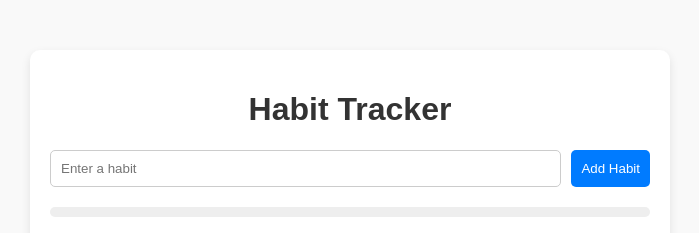
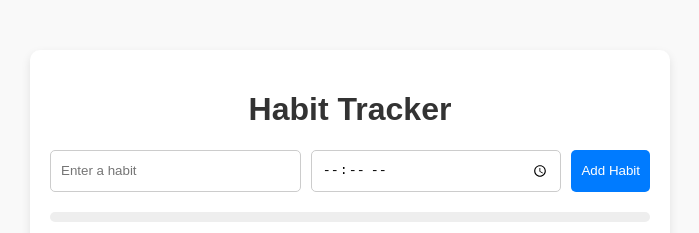
Before and after one commit to Shashi5657/Habit-Tracker, a React (Vite) app: page / in a window 1280 px wide. Shown: the top 233 px of the page, without its empty margins (290-989 px from the left). Built offline with nearby package versions, Linux system fonts and the light colour scheme.

Commit message:
habit tracker

```diff
--- a/src/App.jsx
+++ b/src/App.jsx
@@ -62,19 +62,30 @@ const App = () => {
     setHabits((prevHabits) => prevHabits.filter((habit) => habit.id !== id));
   };
 
-  const setReminder = (id) => {
+  const setReminder = (id, time) => {
     const habit = habits.find((habit) => habit.id === id);
-    if (!habit) return;
+    if (!habit || !time) return;
 
-    const notificationTime = new Date();
-    notificationTime.setSeconds(notificationTime.getSeconds() + 5); // Example: 5 seconds from now
+    const [hours, minutes] = time.split(":").map(Number);
+    const now = new Date();
+    const reminderTime = new Date(
+      now.getFullYear(),
+      now.getMonth(),
+      now.getDate(),
+      hours,
+      minutes
+    );
 
-    const delay = notificationTime - new Date();
+    if (reminderTime <= now) {
+      reminderTime.setDate(reminderTime.getDate() + 1); // Set for the next day
+    }
+
+    const delay = reminderTime - now;
 
     setTimeout(() => {
       if (Notification.permission === "granted") {
         new Notification("Habit Reminder", {
-          body: `Don't forget to complete: ${habit.name}`,
+          body: `Time to work on: ${habit.name}`,
         });
       }
     }, delay);
--- a/src/components/HabitForm.jsx
+++ b/src/components/HabitForm.jsx
@@ -2,6 +2,7 @@ import { useState } from "react";
 
 const HabitForm = ({ addHabit }) => {
   const [habitName, setHabitName] = useState("");
+  const [reminderTime, setReminderTime] = useState("");
 
   const handleSubmit = (e) => {
     e.preventDefault();
@@ -13,10 +14,12 @@ const HabitForm = ({ addHabit }) => {
       completed: false,
       lastCompleted: null,
       streak: 0,
+      reminderTime,
     };
 
     addHabit(newHabit);
     setHabitName("");
+    setReminderTime("");
   };
 
   return (
@@ -27,6 +30,11 @@ const HabitForm = ({ addHabit }) => {
         value={habitName}
         onChange={(e) => setHabitName(e.target.value)}
       />
+      <input
+        type="time"
+        value={reminderTime}
+        onChange={(e) => setReminderTime(e.target.value)}
+      />
       <button type="submit">Add Habit</button>
     </form>
   );
--- a/src/components/HabitList.jsx
+++ b/src/components/HabitList.jsx
@@ -8,8 +8,17 @@ const HabitList = ({ habits, toggleCompletion, deleteHabit, setReminder }) => {
         >
           <span onClick={() => toggleCompletion(habit.id)}>{habit.name}</span>
           <span className="streak">Streak: {habit.streak}</span>
+          <span>
+            Reminder: {habit.reminderTime || "Not Set"}
+            <button
+              onClick={() =>
+                habit.reminderTime && setReminder(habit.id, habit.reminderTime)
+              }
+            >
+              Set Reminder
+            </button>
+          </span>
           <button onClick={() => deleteHabit(habit.id)}>Delete</button>
-          <button onClick={() => setReminder(habit.id)}>Set Reminder</button>
         </div>
       ))}
     </div>
```
